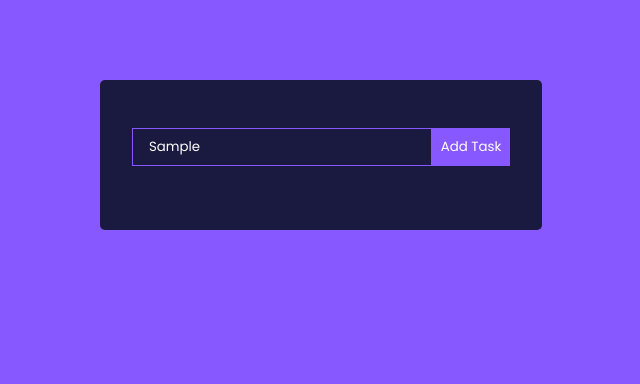
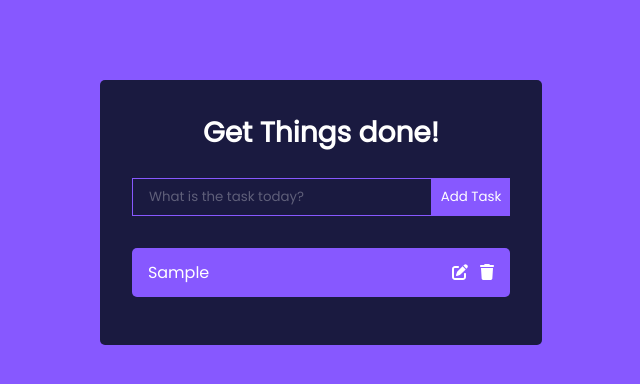
Before and after one commit to DarshanLoni/TodoList2, a React (Create React App) app: page / in a window 1280 px wide. Both pictures are taken after typing "Sample" into the empty fields and a click on the button "Add Task". Shown: the top 384 px of the page, without its empty margins (319-959 px from the left). Built offline with nearby package versions, Linux system fonts and the light colour scheme.

Commit message:
Adding task done

```diff
--- a/src/Components/Todo.js
+++ b/src/Components/Todo.js
@@ -1,7 +1,15 @@
 import React from 'react'
-
-export const Todo = () => {
+import { FontAwesomeIcon } from '@fortawesome/react-fontawesome'
+import { faPenToSquare } from '@fortawesome/free-solid-svg-icons'
+import { faTrash } from '@fortawesome/free-solid-svg-icons'
+export const Todo = ({task}) => {
   return (
-    <div>Todo</div>
+    <div className='Todo'>
+        <p>{task.task}</p>
+        <div>
+            <FontAwesomeIcon icon={faPenToSquare} />
+            <FontAwesomeIcon icon={faTrash} />
+        </div>
+    </div>
   )
 }
--- a/src/Components/TodoWrapper.js
+++ b/src/Components/TodoWrapper.js
@@ -1,11 +1,21 @@
 import React,{useState} from 'react'
 import { Todoform } from './Todoform'
-
+import {v4 as uuidv4} from 'uuid'
+import { Todo } from './Todo'
 export const TodoWrapper = () => {
     const [todos,setTodos]=useState([])
+
+    const addTodo=(todo)=>{
+        setTodos([...todos,{id: uuidv4(),task:todo,completed:false,isEditing:false}])
+        console.log(todos)
+    }
   return (
     <div className='TodoWrapper'>
-        <Todoform/>
+        <h1>Get Things done!</h1>
+        <Todoform addTodo={addTodo}/>
+        {todos.map((todo,index) =>(
+            <Todo task={todo} key={index}/>
+        ))}
     </div>
   )
 }
--- a/src/Components/Todoform.js
+++ b/src/Components/Todoform.js
@@ -1,15 +1,16 @@
 import React, {useState} from 'react'
 
-export const Todoform = () => {
+export const Todoform = ({addTodo}) => {
     const[value,setValue]=useState("")
     const handleSubmit=e=>{
         e.preventDefault();
-
+        addTodo(value)
+        setValue("")
 
     }
   return (
     <form className='Todoform' onSubmit={handleSubmit}>
-        <input type="text" className='todo-input' placeholder='What is the task today?' onChange={(e)=>setValue(e.target.value)}/>
+        <input type="text" className='todo-input' value={value} placeholder='What is the task today?' onChange={(e)=>setValue(e.target.value)}/>
         <button type='submit' className='todo-btn'>Add Task</button>
     </form>
   )
```
